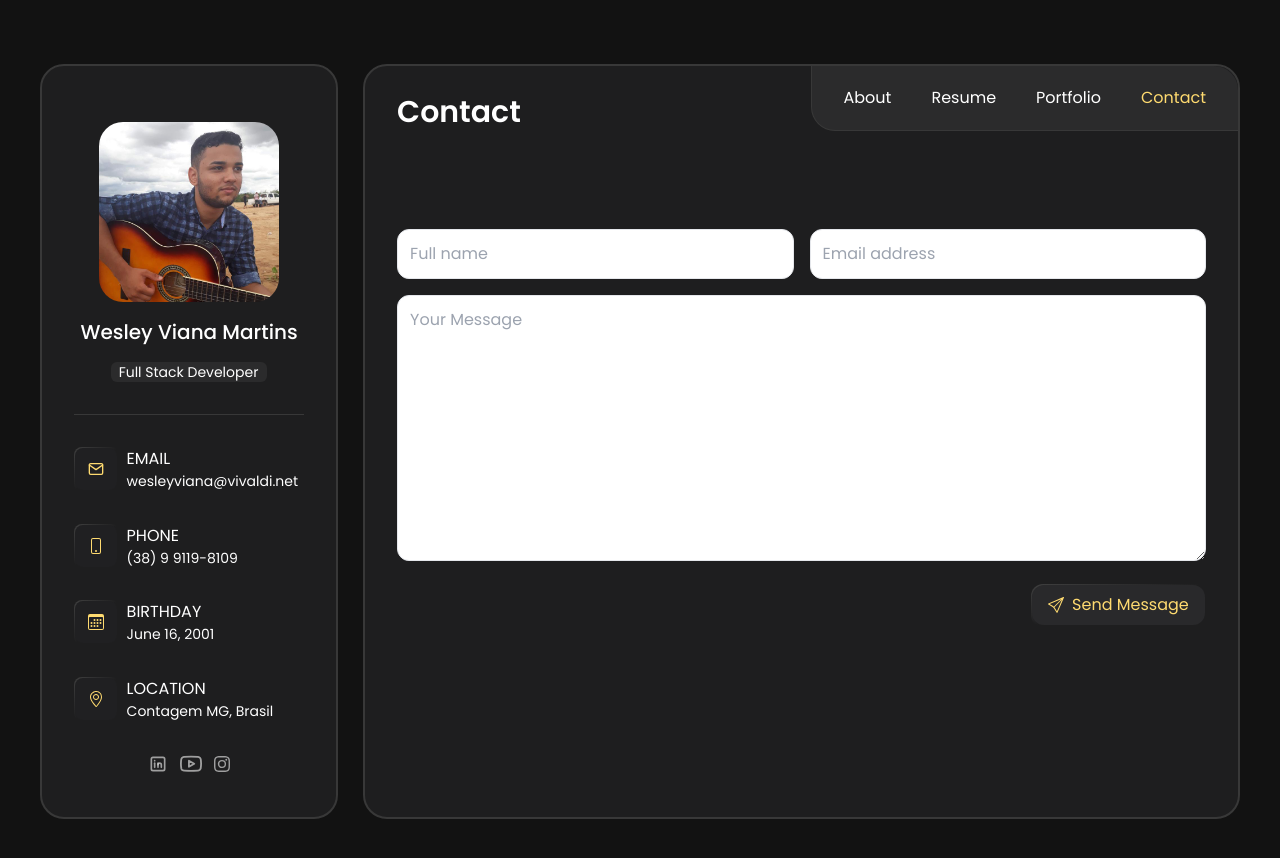
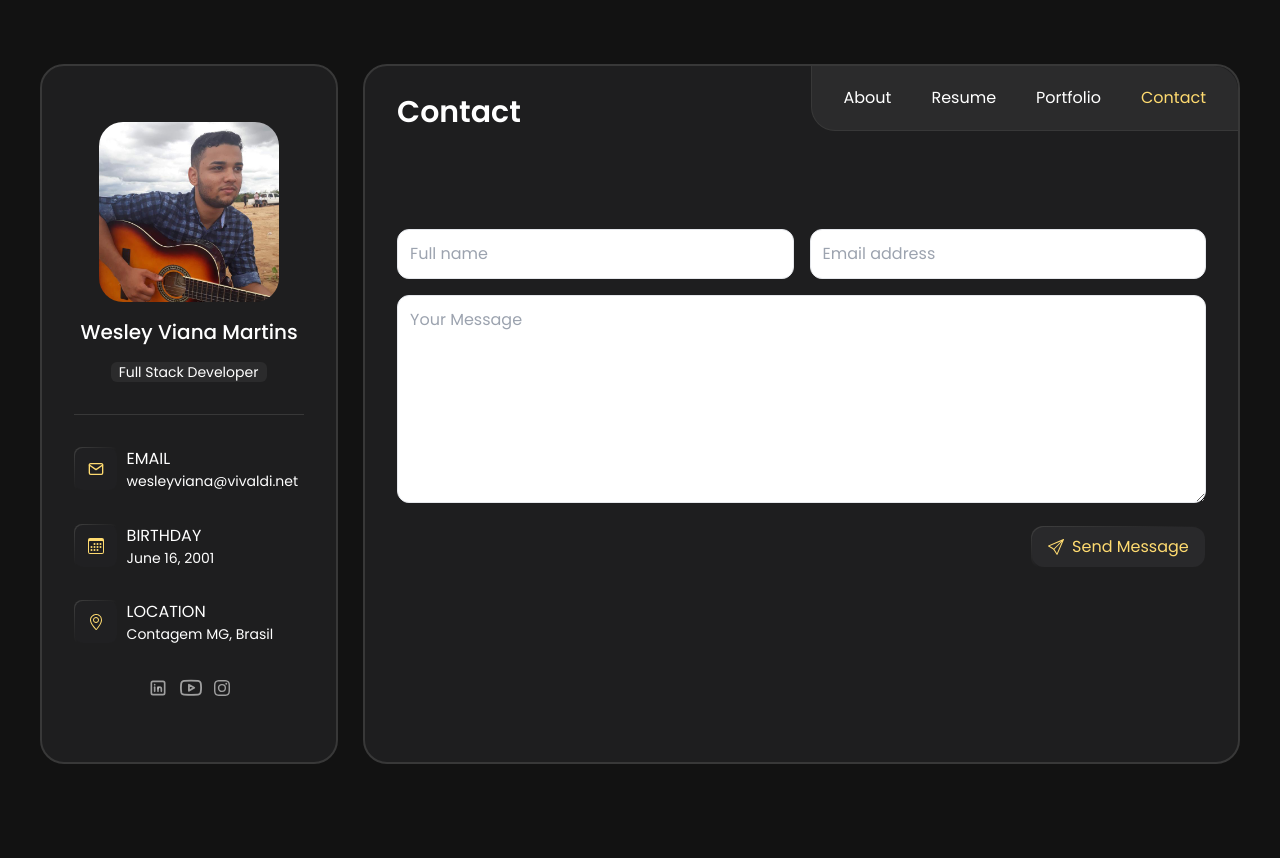
Before and after one commit to wesleyvianam/site-portifolio, a React (Vite) app: page /contact in a window 1280 px wide. Shown: the top 858 px of the page. After the commit the page ends 828 px from the top, so only its background shows below. Built offline with nearby package versions, Linux system fonts and the light colour scheme.

Commit message:
melhorias

```diff
--- a/src/Components/Profile/index.tsx
+++ b/src/Components/Profile/index.tsx
@@ -1,3 +1,4 @@
+import React from 'react';
 import avatar from '../../assets/image/profile.jpg';
 import {FiMail} from 'react-icons/fi';
 import {BsPhone, BsCalendar3, BsInstagram} from 'react-icons/bs';
@@ -6,8 +7,9 @@ import {TbBrandLinkedin} from 'react-icons/tb';
 import {FiYoutube} from 'react-icons/fi'
 
 export default function Profile() {
+
     return (
-        <aside className='py-14 border-2 border-[#383838] px-8 bg-[#1e1e1f] rounded-3xl w-[20rem] sticky h-[755px]'>
+        <aside className='py-14 border-2 border-[#383838] px-8 bg-[#1e1e1f] rounded-3xl w-[20rem] sticky h-[700px]'>
 
             <div>
                 <figure className="flex justify-center">
@@ -35,17 +37,6 @@ export default function Profile() {
                         <div>
                             <span>EMAIL</span>
                             <p className='text-sm'>wesleyviana@vivaldi.net</p>
-                        </div>
-                    </li>
-                    <li className='flex mb-8'>
-                        <div className='bg-gradient-card rounded-lg mr-2'>
-                            <div className='bg-[#202022] p-[13px] rounded-lg'>
-                                <BsPhone className='text-gold-color' />
-                            </div>
-                        </div>
-                        <div>
-                            <span>PHONE</span>
-                            <p className='text-sm'>(38) 9 9119-8109</p>
                         </div>
                     </li>
                     <li className='flex mb-8'>
--- a/src/page/Contact/index.tsx
+++ b/src/page/Contact/index.tsx
@@ -16,7 +16,7 @@ export default function Contact() {
                 </div>
 
                 <label htmlFor="message"></label>
-                <textarea name="message" id="message" rows="10" placeholder="Your Message" className="p-3 rounded-xl border w-[100%] mt-4"></textarea>
+                <textarea name="message" id="message" placeholder="Your Message" className="p-3 rounded-xl border w-[100%] mt-4 h-52"></textarea>
 
                 <div className="mt-4 flex justify-end">
                     <div className="bg-gradient-card rounded-xl">
```
